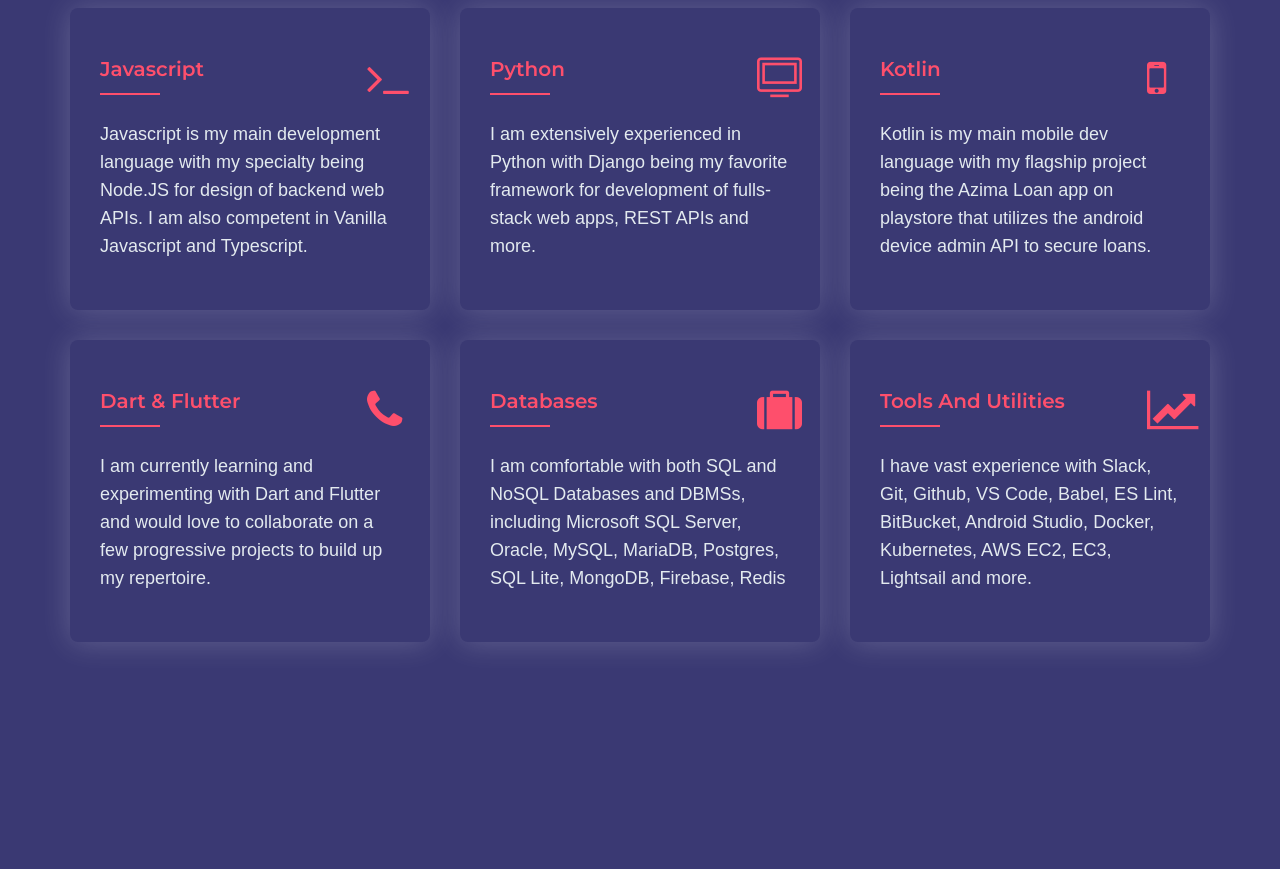
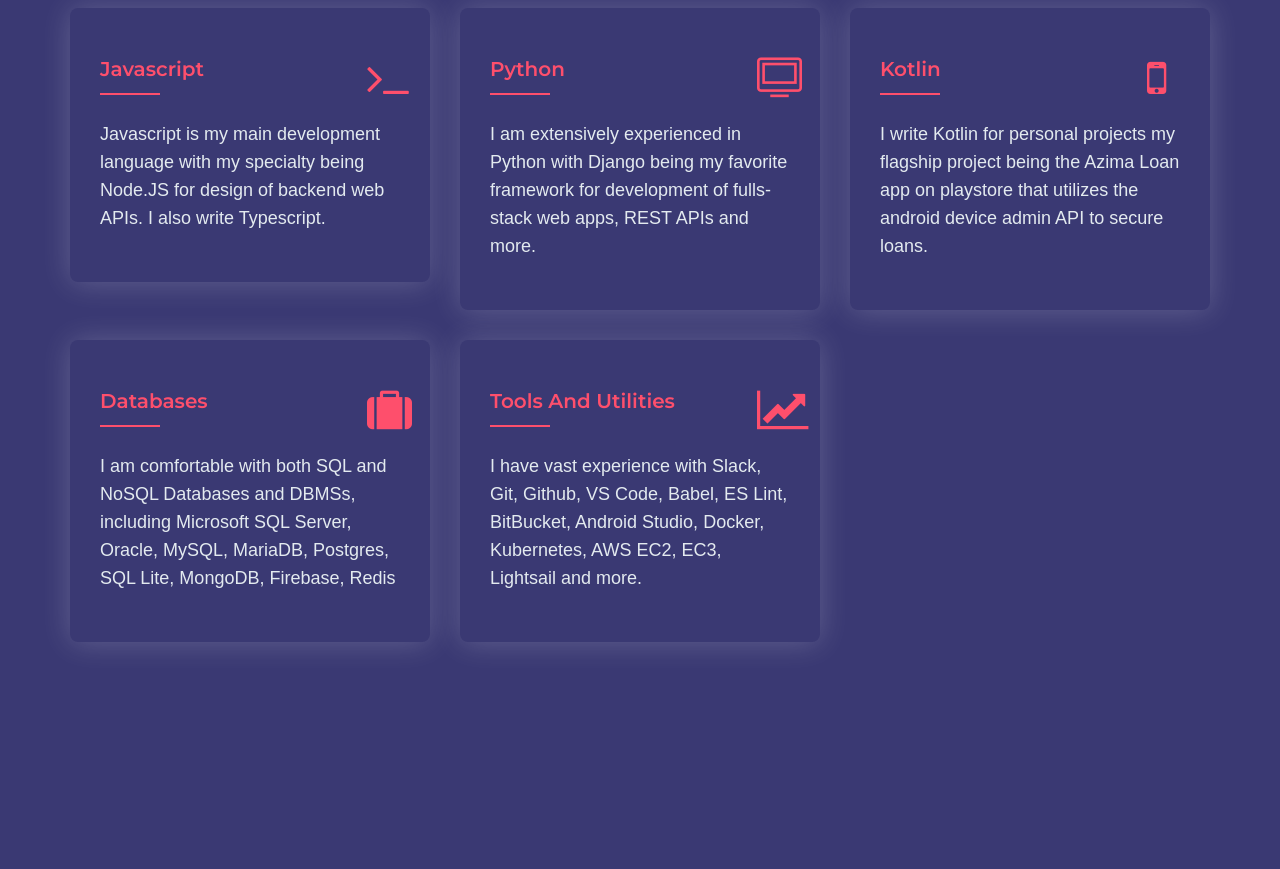
Before and after one commit to VinceT69/VinceT69.github.io, a plain HTML site: page index.html in a window 1280 px wide. Shown: the part 1720-2589 px from the top of the page. Drawn offline with nearby package versions, Linux system fonts and the light colour scheme.

Commit message:
Update index.html

```diff
--- a/index.html
+++ b/index.html
@@ -89,7 +89,7 @@
                                      <div class="row">
                                          <div class="col-md-12">
                                              <h1 class="slider_title_animation_right">VICENT TUGUME .K <span> S.E ii</span></h1>
-                                             <p class="wow fadeInRight" data-wow-duration="1s" data-wow-delay="0.5s" data-wow-offset="0">Fullstack Web & Mobile<br> Software Engineer</p>
+                                             <p class="wow fadeInRight" data-wow-duration="1s" data-wow-delay="0.5s" data-wow-offset="0">Specialist Backend <br> Software Engineer</p>
 
                                              <div class="single_slide_item_button wow fadeInUp" data-wow-duration="1s" data-wow-delay="1s" data-wow-offset="0">
                                                  <a href="assets/images/my resume - tugume vicent.pdf" class="slider_btn s_bg_btn">My Resume</a>
@@ -160,7 +160,7 @@
                         <i class="fa fa-terminal"></i>
                     </div>
                     <p class="description">
-                        Javascript is my main development language with my specialty being Node.JS for design of backend web APIs. I am also competent in Vanilla Javascript and Typescript.
+                        Javascript is my main development language with my specialty being Node.JS for design of backend web APIs. I also write Typescript.
                     </p>
                 </div>
             </div> <!-- END COL -->
@@ -185,21 +185,11 @@
                         <i class="fa fa-mobile "></i>
                     </div>
                     <p class="description">
-                        Kotlin is my main mobile dev language with my flagship project being the Azima Loan app on playstore that utilizes the android device admin API to secure loans.
+                       I write Kotlin for personal projects my flagship project being the Azima Loan app on playstore that utilizes the android device admin API to secure loans.
                     </p>
                 </div>
             </div> <!-- END COL -->
 
-            <div class="col-md-4 col-sm-6 col-xs-12 wow fadeInUp">
-                <div class="service_box">
-                    <h3>Dart & Flutter</h3>
-                    <div class="service_icon">
-                        <i class="fa fa-phone"></i>
-                    </div>
-                    <p class="description">
-                       I am currently learning and experimenting with Dart and Flutter and would love to collaborate on a few progressive projects to build up my repertoire.</p>
-                </div>
-            </div> <!-- END COL -->
 
             <div class="col-md-4 col-sm-6 col-xs-12 wow fadeInUp">
                 <div class="service_box">
```
